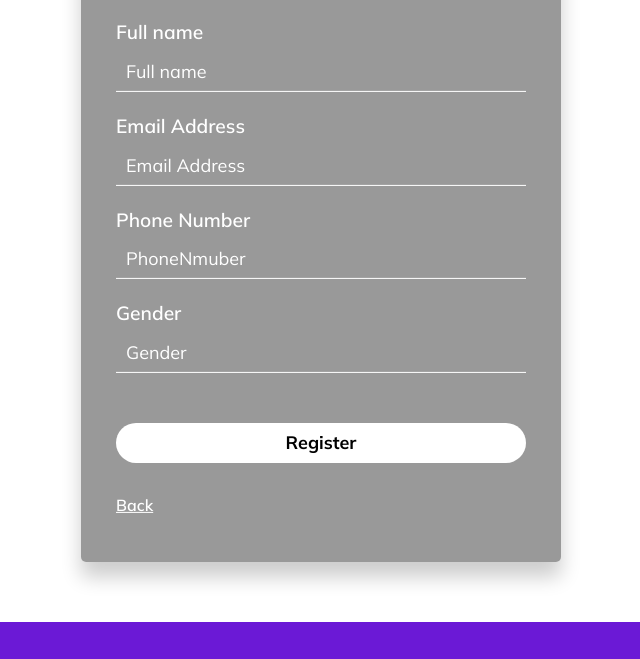
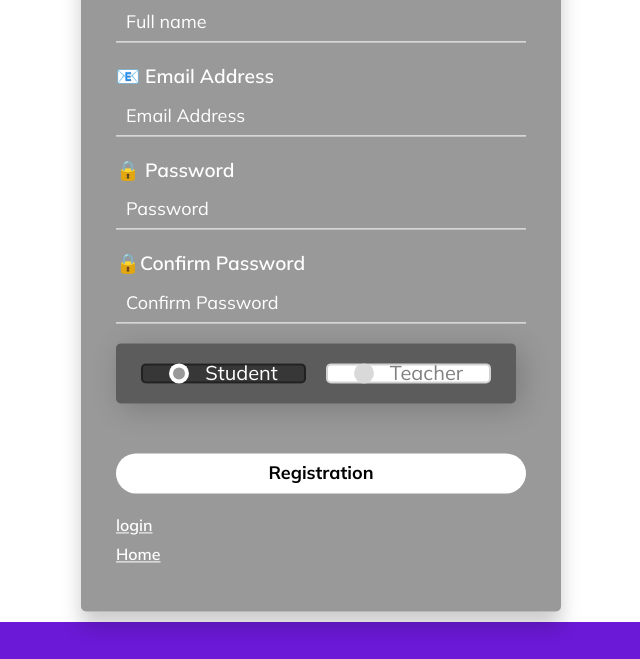
Before and after one commit to sinhaakanksha/Learning-Management-System, a plain HTML site: page courses/CourseRegister.html in a window 1280 px wide. Shown: the part 178-837 px from the top of the page, without its empty margins (319-959 px from the left). Drawn offline with nearby package versions, Linux system fonts and the light colour scheme.

Commit message:
Update CourseRegister.html

```diff
--- a/courses/CourseRegister.html
+++ b/courses/CourseRegister.html
@@ -1,12 +1,12 @@
 <!doctype html>
 <html class="no-js" lang="zxx">
 
-<!-- Mirrored from preview.colorlib.com/theme/courses/login.html by HTTrack Website Copier/3.x [XR&CO'2014], Sun, 02 May 2021 14:40:59 GMT -->
+<!-- Mirrored from preview.colorlib.com/theme/courses/register.html by HTTrack Website Copier/3.x [XR&CO'2014], Sun, 02 May 2021 14:41:02 GMT -->
 
 <head>
     <meta charset="utf-8">
     <meta http-equiv="x-ua-compatible" content="ie=edge">
-    <title> Runtime Terror|Register</title>
+    <title> Runtime Terror | Register</title>
     <meta name="description" content="">
     <meta name="viewport" content="width=device-width, initial-scale=1">
     <link rel="manifest" href="site.html">
@@ -43,37 +43,51 @@
         </div>
     </div>
 
-    <main class="login-body">
 
-        <form class=" form-default " action="assets/img/video.mp4 " method="POST ">
-            <div class="login-form ">
+    <main class="login-body" data-vide-bg="assets/img/login-bg.mp4">
 
-                <!-- <div class="logo-login ">
-                    <a href="index-2.html "><img src="assets/img/logo/loder.png " alt=" "></a>
+        <form class="form-default" action="https://preview.colorlib.com/theme/courses/login-bg.mp4" method="POST">
+            <div class="login-form">
+
+                <!-- <div class="logo-login">
+                    <a href="index-2.html"><img src="assets/img/logo/loder.png" alt=""></a>
                 </div>-->
-
                 <h2>Registration Here</h2>
-                <div class="form-input ">
-                    <label for="name " style="font-size:larger "> Full name</label>
-                    <input type="text " name="name " placeholder="Full name ">
+                <div class="form-input">
+                    <label for="name" style="font-size:larger">&#x1f466; Full name</label>
+                    <input type="text" name="name" placeholder="Full name">
                 </div>
-                <div class="form-input ">
-                    <label for="name " style="font-size:larger "> Email Address</label>
-                    <input type="email " name="email " placeholder="Email Address ">
+                <div class="form-input">
+                    <label for="name" style="font-size:larger"> &#x1f4e7; Email Address</label>
+                    <input type="email" name="email" placeholder="Email Address">
                 </div>
-                <div class="form-input ">
-                    <label for="name " style="font-size:larger "> Phone Number</label>
-                    <input type="tel " name="phonenumber " placeholder="PhoneNmuber ">
+                <div class="form-input">
+                    <label for="name" style="font-size:larger">&#128274; Password</label>
+                    <input type="password" name="password" placeholder="Password">
                 </div>
-                <div class="form-input ">
-                    <label for="gender" style="font-size: larger;"> Gender</label>
-                    <input type="text" name="gender" placeholder="Gender">
+                <div class="form-input">
+                    <label for="name" style="font-size:larger"> &#128274;Confirm Password</label>
+                    <input type="password" name="password" placeholder="Confirm Password">
+                </div>
+                <div class="wrapper1">
+                    <input type="radio" name="select" id="option-1" checked>
+                    <input type="radio" name="select" id="option-2">
+                    <label for="option-1" class="option option-1">
+                        <div class="dot"></div>
+                         <span>Student</span>
+                         </label>
+                    <label for="option-2" class="option option-2">
+                        <div class="dot"></div>
+                         <span>Teacher</span>
+                      </label>
                 </div>
                 <div class="form-input pt-30">
-                    <input type="submit" name="submit" value="Register">
+                    <input type="submit" name="submit" value="Registration">
                 </div>
-                <a href="coursedetails.html" class="forget">Back</a>
 
+                <a href="login.html" class="registration">login</a>
+
+                <a href="index.html" class="registration">Home</a>
             </div>
         </form>
 
@@ -88,46 +102,45 @@
         </ul>
         <p class="copyright">Runtime Terror © 2021</p>
     </footer>
-    <script src="assets/js/vendor/modernizr-3.5.0.min.js "></script>
+    <script src="assets/js/vendor/modernizr-3.5.0.min.js"></script>
 
-    <script src="assets/js/vendor/jquery-1.12.4.min.js "></script>
-    <script src="assets/js/popper.min.js "></script>
-    <script src="assets/js/bootstrap.min.js "></script>
+    <script src="assets/js/vendor/jquery-1.12.4.min.js"></script>
+    <script src="assets/js/popper.min.js"></script>
+    <script src="assets/js/bootstrap.min.js"></script>
 
-    <script src="assets/js/jquery.slicknav.min.js "></script>
+    <script src="assets/js/jquery.slicknav.min.js"></script>
 
-    <script src="assets/js/jquery.vide.js "></script>
+    <script src="assets/js/jquery.vide.js"></script>
 
-    <script src="assets/js/owl.carousel.min.js "></script>
-    <script src="assets/js/slick.min.js "></script>
+    <script src="assets/js/owl.carousel.min.js"></script>
+    <script src="assets/js/slick.min.js"></script>
 
-    <script src="assets/js/wow.min.js "></script>
-    <script src="assets/js/animated.headline.js "></script>
-    <script src="assets/js/jquery.magnific-popup.js "></script>
+    <script src="assets/js/wow.min.js"></script>
+    <script src="assets/js/animated.headline.js"></script>
+    <script src="assets/js/jquery.magnific-popup.js"></script>
 
-    <script src="assets/js/gijgo.min.js "></script>
+    <script src="assets/js/gijgo.min.js"></script>
 
-    <script src="assets/js/jquery.nice-select.min.js "></script>
-    <script src="assets/js/jquery.sticky.js "></script>
+    <script src="assets/js/jquery.nice-select.min.js"></script>
+    <script src="assets/js/jquery.sticky.js"></script>
 
-    <script src="assets/js/jquery.barfiller.js "></script>
+    <script src="assets/js/jquery.barfiller.js"></script>
 
-    <script src="assets/js/jquery.counterup.min.js "></script>
-    <script src="assets/js/waypoints.min.js "></script>
-    <script src="assets/js/jquery.countdown.min.js "></script>
-    <script src="assets/js/hover-direction-snake.min.js "></script>
+    <script src="assets/js/jquery.counterup.min.js"></script>
+    <script src="assets/js/waypoints.min.js"></script>
+    <script src="assets/js/jquery.countdown.min.js"></script>
+    <script src="assets/js/hover-direction-snake.min.js"></script>
 
-    <script src="assets/js/contact.js "></script>
-    <script src="assets/js/jquery.form.js "></script>
-    <script src="assets/js/jquery.validate.min.js "></script>
-    <script src="assets/js/mail-script.js "></script>
-    <script src="assets/js/jquery.ajaxchimp.min.js "></script>
+    <script src="assets/js/contact.js"></script>
+    <script src="assets/js/jquery.form.js"></script>
+    <script src="assets/js/jquery.validate.min.js"></script>
+    <script src="assets/js/mail-script.js"></script>
+    <script src="assets/js/jquery.ajaxchimp.min.js"></script>
 
-    <script src="assets/js/plugins.js "></script>
-    <script src="assets/js/main.js "></script>
-    <script defer src="../../../static.cloudflareinsights.com/beacon.min.js " data-cf-beacon='{"si ":10,"version ":"2021.4.0 ","rayId ":"649200385e12d5d4 "}'></script>
+    <script src="assets/js/plugins.js"></script>
+    <script src="assets/js/main.js"></script>
 </body>
 
-<!-- Mirrored from preview.colorlib.com/theme/courses/login.html by HTTrack Website Copier/3.x [XR&CO'2014], Sun, 02 May 2021 14:41:00 GMT -->
+<!-- Mirrored from preview.colorlib.com/theme/courses/register.html by HTTrack Website Copier/3.x [XR&CO'2014], Sun, 02 May 2021 14:41:02 GMT -->
 
 </html>
```
Lines whose indentation alone changed are shown as unchanged.
